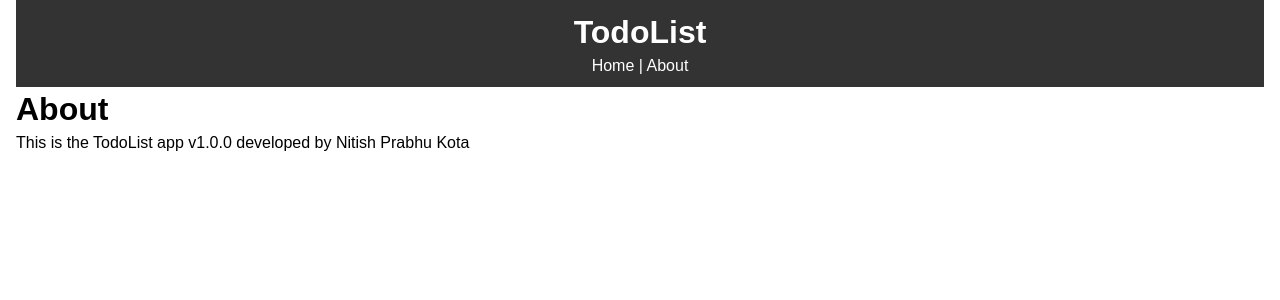
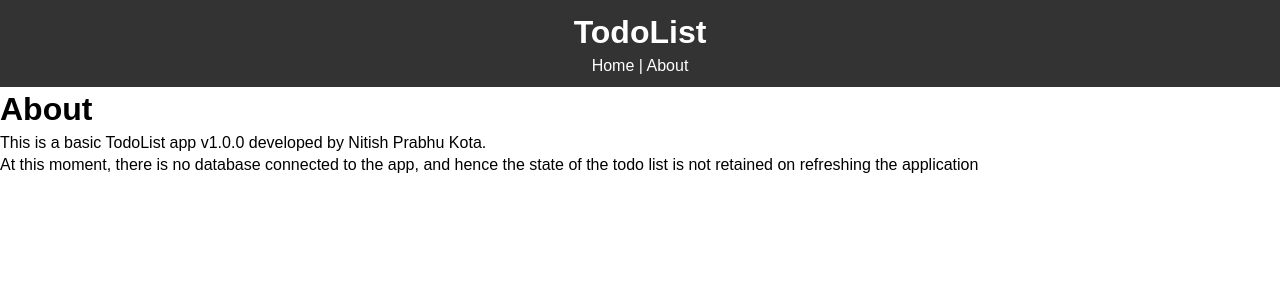
Before and after one commit to nitishprabhu26/todoList_React, a React (Create React App) app in the folder todo_list_app/: page /about in a window 1280 px wide. Shown: the top 300 px of the page. Built offline with nearby package versions, Linux system fonts and the light colour scheme; no server answers; the HTML template or start-up script is replaced by a standard one.

Commit message:
Fixed comments and updated about page

```diff
--- a/todo_list_app/src/App.css
+++ b/todo_list_app/src/App.css
@@ -15,7 +15,8 @@ a {
 }
 
 .container {
-  padding: 0 1rem;
+  /* padding: 0 1rem; */
+  padding: 0;
 }
 
 .btn {
--- a/todo_list_app/src/App.js
+++ b/todo_list_app/src/App.js
@@ -9,7 +9,7 @@ import About from './components/pages/About';
 import axios from 'axios';
 
 // or
-// ientationimport React, { Component } from 'react'
+// import React, { Component } from 'react'
 // class App extends Component {
 // }
 
@@ -51,7 +51,8 @@ class App extends React.Component {
     this.setState({
       todos: this.state.todos.map((todo) => {
         if (todo.id === id) {
-          todo.completed = !todo.completed;
+          // todo.completed = !todo.completed;
+          todo.completed = todo.completed ? false : true;
         }
         return todo;
       }),
@@ -102,6 +103,7 @@ class App extends React.Component {
   render() {
     // console.log(this.state.todos)
     return (
+      // to use Router, wrap it around everything
       <Router>
         <div className="App">
           <div className="container">
@@ -111,6 +113,7 @@ class App extends React.Component {
               exact
               path="/"
               render={props => (
+                // If we dont need div to wrap he contents. This is kind of ghost Element. doesnt show in the dom
                 <React.Fragment>
                   <AddTodo addTodo={this.addTodo} />
                   {/* Taking Todos in state , passing it to Todos component as props */}
--- a/todo_list_app/src/components/pages/About.js
+++ b/todo_list_app/src/components/pages/About.js
@@ -2,10 +2,12 @@ import React from 'react'
 
 export default function About() {
     return (
-        // If we dont need div. This is kind of ghost Element. doesnt show in the dom
+        // If we dont need div to wrap he contents. This is kind of ghost Element. doesnt show in the dom
         <React.Fragment>
             <h1>About</h1>
-            <p>This is the TodoList app v1.0.0 developed by Nitish Prabhu Kota</p>
+            <p>This is a basic TodoList app v1.0.0 developed by Nitish Prabhu Kota.
+                <br></br>
+            At this moment, there is no database connected to the app, and hence the state of the todo list is not retained on refreshing the application</p>
         </React.Fragment>
     )
 }
```
Also changed, not shown: todo_list_app/src/components/AddTodo.js (+6 -17 lines).
